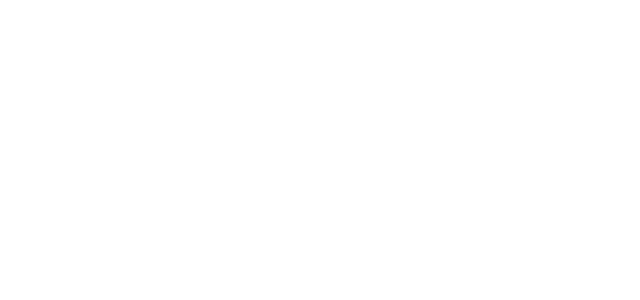
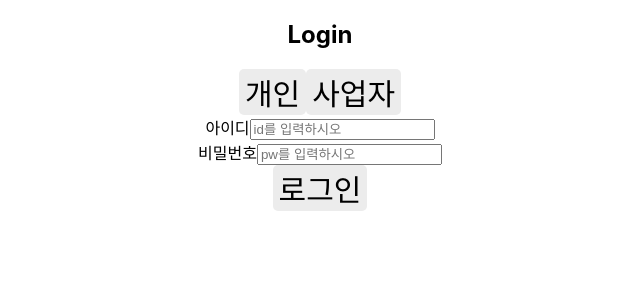
Before and after one commit to ugyeong0u0/front_wooriarte, a React (Create React App) app: page / in a window 1280 px wide. Shown: the top 300 px of the page, without its empty margins (320-960 px from the left). Built offline with nearby package versions, Linux system fonts and the light colour scheme.

Commit message:
Login sample

```diff
--- a/package.json
+++ b/package.json
@@ -6,6 +6,7 @@
     "@testing-library/jest-dom": "^5.17.0",
     "@testing-library/react": "^13.4.0",
     "@testing-library/user-event": "^13.5.0",
+    "axios": "^1.6.8",
     "react": "^18.2.0",
     "react-dom": "^18.2.0",
     "react-scripts": "5.0.1",
--- a/src/App.js
+++ b/src/App.js
@@ -1,7 +1,12 @@
 import "./App.css";
+import Login from "./pages/Login";
 
 function App() {
-  return <div className="App"></div>;
+  return (
+    <div className="App">
+      <Login />
+    </div>
+  );
 }
 
 export default App;
--- /dev/null
+++ b/src/apis/request/login/logindto.ts
@@ -0,0 +1,4 @@
+export default interface LoginDTO{
+    id : String ;
+    password : String ;
+}
--- /dev/null
+++ b/src/components/Button.js
@@ -0,0 +1,6 @@
+import "../styles/Button.css";
+
+const Button = ({ text, type, onClick }) => {
+  return <button className={`Button Button_${type}`}>{text}</button>;
+};
+export default Button;
--- /dev/null
+++ b/src/components/LoginEditor.js
@@ -0,0 +1,20 @@
+import Button from "./Button";
+const LoginEditor = () => {
+  return (
+    <>
+      <div>
+        <text> 아이디</text>
+        <input className="id" placeholder="id를 입력하시오" />
+      </div>
+      <div>
+        <text>비밀번호</text>
+        <input className="pw" placeholder="pw를 입력하시오" />
+      </div>
+      <div>
+        <Button text={"로그인"} />
+      </div>
+    </>
+  );
+};
+
+export default LoginEditor;
--- /dev/null
+++ b/src/pages/Login.js
@@ -0,0 +1,17 @@
+import Button from "../components/Button";
+import LoginEditor from "../components/LoginEditor";
+
+const Login = () => {
+  return (
+    <>
+      <h2>Login</h2>
+      <div>
+        <Button text={"개인"} />
+        <Button text={"사업자"} />
+      </div>
+
+      <LoginEditor />
+    </>
+  );
+};
+export default Login;
--- /dev/null
+++ b/src/styles/Button.css
@@ -0,0 +1,9 @@
+.Button {
+  background-color: rgb(236, 236, 236);
+  cursor: pointer;
+  border: none;
+  border-radius: 5px;
+  padding: 10px, 20px; /**/
+  font-size: 30px;
+  white-space: nowrap; /* 화면이 줄어도 글자 줄바꿈x */
+}
```
Also changed, not shown: src/apis/api-manger.ts (added, +12 -0 lines), src/apis/request/login/index.ts (added), 1 other file (tests, documents, lock files or other folders).
